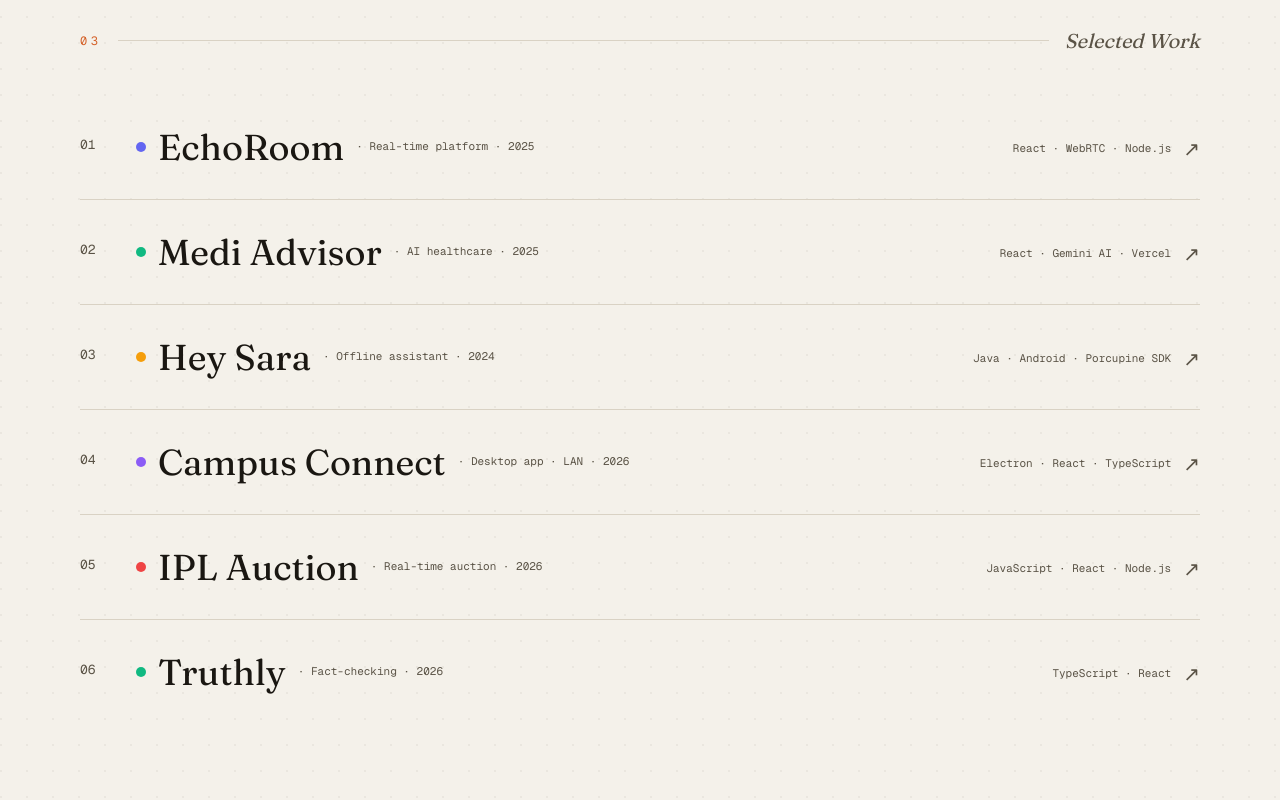
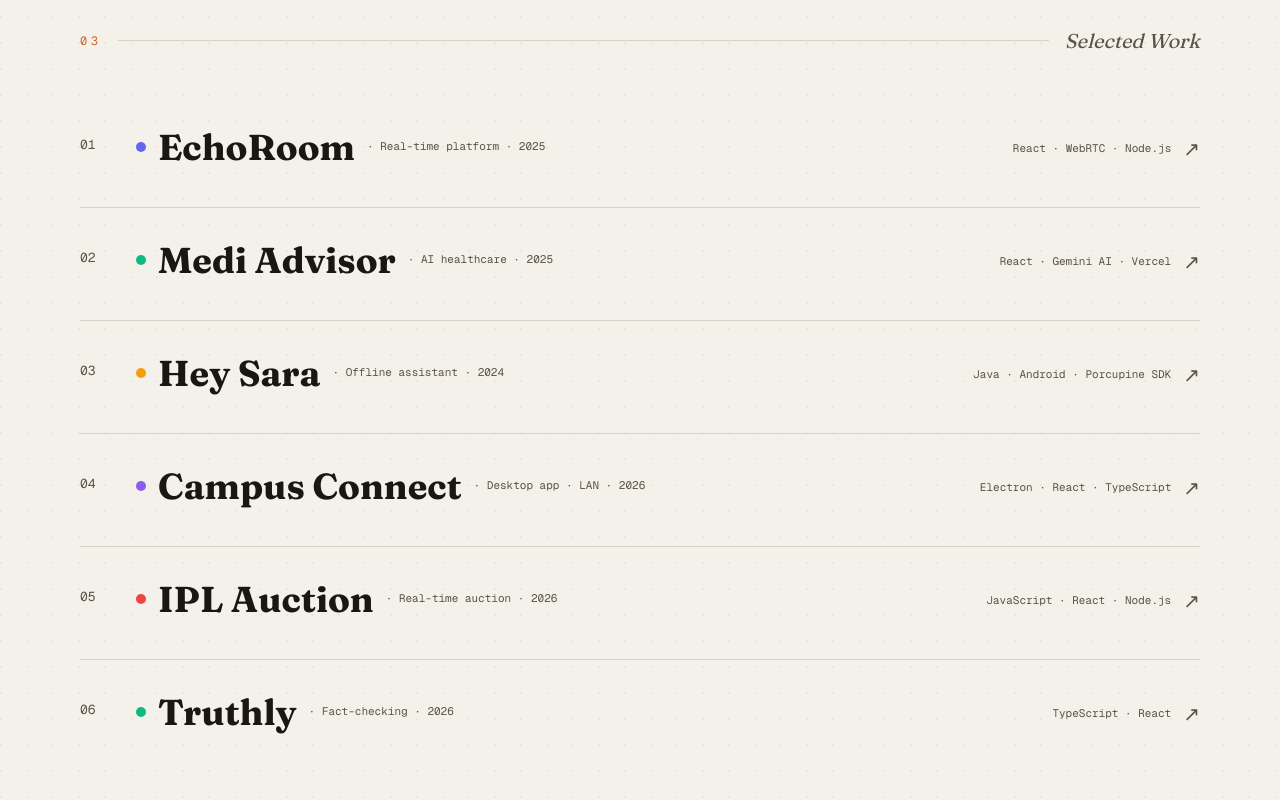
Before and after one commit to Vijayapardhu/Vijayapardhu.github.io, a Next.js app: page / in a window 1280 px wide. Shown: the part 2740-3540 px from the top of the page. Built offline with nearby package versions, Linux system fonts and the light colour scheme.

Commit message:
fix: project row alignment in Selected Work
- Fix WorkRow layout with min-w-0, shrink-0, and whitespace-nowrap
- Remove unused projects import from resume.ts
- Improve header spacing and highlight badge alignment

```diff
--- a/src/components/Portfolio.tsx
+++ b/src/components/Portfolio.tsx
@@ -15,7 +15,6 @@ import { useBoard } from "@/lib/store";
 import { selectedProjects } from "@/data/projects";
 import {
   profile,
-  projects,
   experience,
   skills,
   timeline,
@@ -565,24 +564,44 @@ function WorkRow({ p, i }: { p: Project; i: number }) {
         transition={{ duration: 0.3 }}
       />
       <div className="flex items-start gap-6">
-        <span className="w-8 pt-2 font-mono text-[13px] text-ink-soft">0{i + 1}</span>
-        <div className="flex-1">
-          <div className="flex flex-wrap items-center gap-x-3 gap-y-1">
-            <motion.span className="h-2.5 w-2.5 rounded-full" style={{ background: p.accent }} animate={{ scale: hover ? [1, 1.5, 1] : 1 }} transition={{ duration: 0.5 }} />
-            <h3 className="font-display text-3xl transition-transform duration-300 group-hover:translate-x-1 sm:text-4xl">{p.name}</h3>
-            <span className="font-mono text-[11px] text-ink-soft">· {p.type} · {p.year}</span>
+        <span className="w-8 shrink-0 pt-2 font-mono text-[13px] text-ink-soft">
+          0{i + 1}
+        </span>
+        <div className="flex-1 min-w-0">
+          <div className="flex flex-wrap items-center gap-x-3 gap-y-1.5">
+            <motion.span
+              className="h-2.5 w-2.5 rounded-full shrink-0"
+              style={{ background: p.accent }}
+              animate={{ scale: hover ? [1, 1.5, 1] : 1 }}
+              transition={{ duration: 0.5 }}
+            />
+            <h3
+              className="font-display text-3xl font-bold transition-transform duration-300 group-hover:translate-x-1 sm:text-4xl"
+              style={{ minWidth: 0 }}
+            >
+              {p.name}
+            </h3>
+            <span className="font-mono text-[11px] text-ink-soft shrink-0 whitespace-nowrap">
+              · {p.type} · {p.year}
+            </span>
           </div>
           <motion.div
             initial={false}
             animate={{ height: hover ? "auto" : 0, opacity: hover ? 1 : 0 }}
             transition={{ duration: 0.4, ease: EASE }}
-            className="overflow-hidden"
+            className="overflow-hidden mt-2"
           >
             <div className="pt-3 sm:max-w-2xl">
-              <p className="text-[15px] leading-relaxed text-ink-soft">{p.blurb}</p>
-              <div className="mt-3 flex flex-wrap gap-2">
+              <p className="text-[15px] leading-relaxed text-ink-soft">
+                {p.blurb}
+              </p>
+              <div className="mt-4 flex flex-wrap gap-2">
                 {p.highlights.map((h) => (
-                  <span key={h} className="rounded-md px-2 py-0.5 font-mono text-[11px]" style={{ background: `${p.accent}18`, color: p.accent }}>
+                  <span
+                    key={h}
+                    className="rounded-md px-2 py-0.5 font-mono text-[11px] shrink-0"
+                    style={{ background: `${p.accent}18`, color: p.accent }}
+                  >
                     {h}
                   </span>
                 ))}
@@ -590,9 +609,19 @@ function WorkRow({ p, i }: { p: Project; i: number }) {
             </div>
           </motion.div>
         </div>
-        <div className="hidden items-center gap-3 pt-2 sm:flex">
-          <span className="font-mono text-[11px] text-ink-soft">{p.stack.slice(0, 3).join(" · ")}</span>
-          <motion.span animate={{ rotate: hover ? 45 : 0, color: hover ? p.accent : "var(--ink-soft)" }} className="text-xl">↗</motion.span>
+        <div className="hidden shrink-0 items-center gap-3 pt-2 sm:flex">
+          <span className="font-mono text-[11px] text-ink-soft">
+            {p.stack.slice(0, 3).join(" · ")}
+          </span>
+          <motion.span
+            animate={{
+              rotate: hover ? 45 : 0,
+              color: hover ? p.accent : "var(--ink-soft)",
+            }}
+            className="text-xl"
+          >
+            ↗
+          </motion.span>
         </div>
       </div>
     </motion.a>
```
